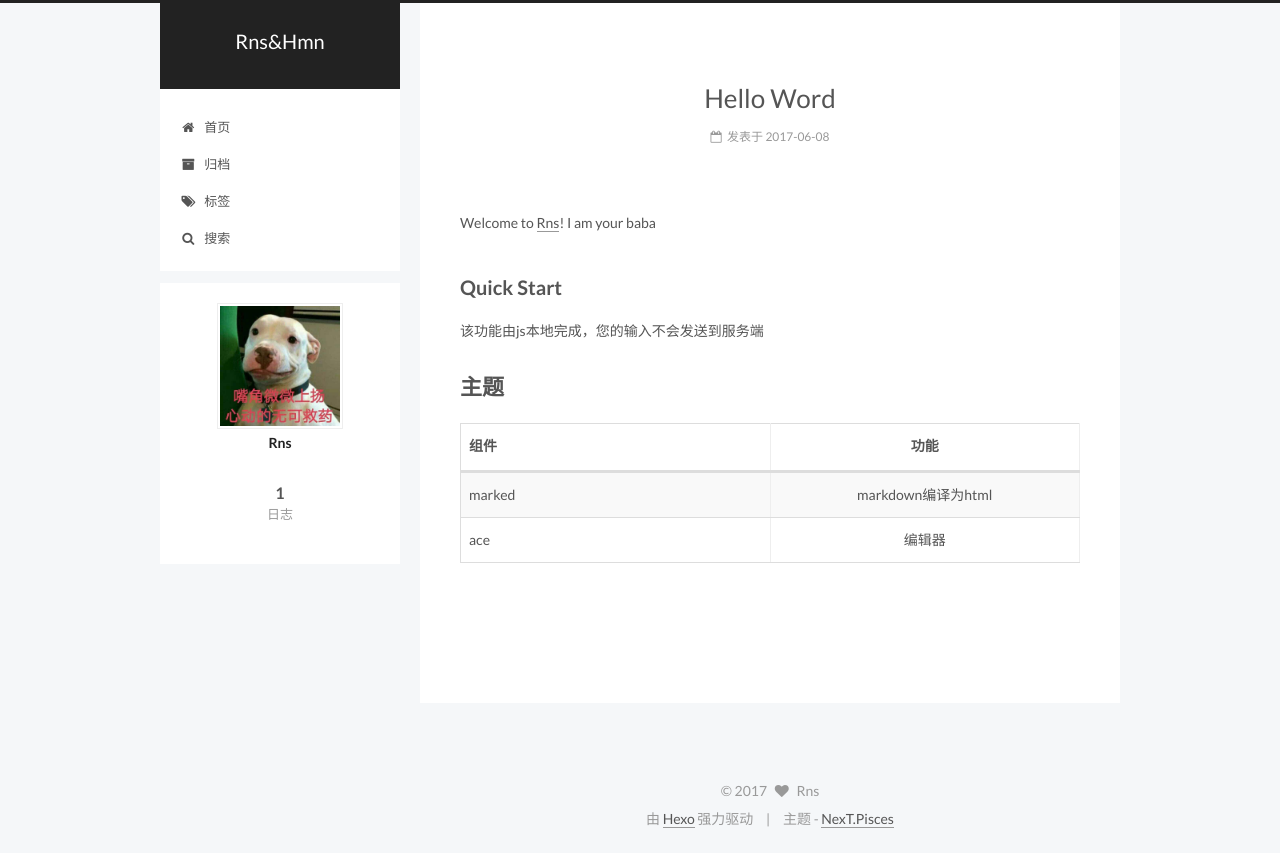
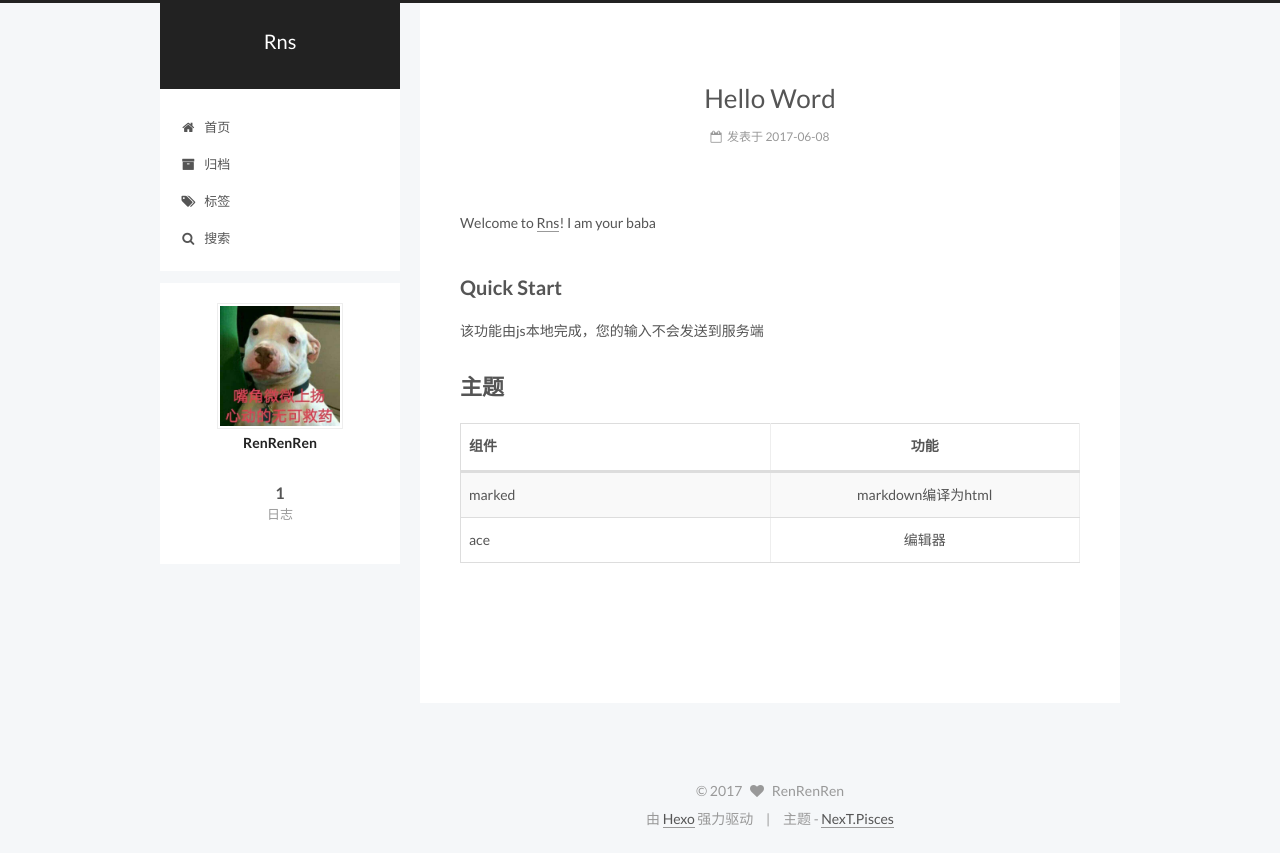
Before and after one commit to KochamCie/comBlog, a plain HTML site: page index.html in a window 1280 px wide. Drawn offline with Linux system fonts and the light colour scheme.

Commit message:
Site updated: 2017-06-30 14:45:08

```diff
--- a/css/main.css
+++ b/css/main.css
@@ -1679,7 +1679,7 @@ pre .javascript .function {
   width: 4px;
   height: 4px;
   border-radius: 50%;
-  background: #13f18c;
+  background: #4bff60;
 }
 .links-of-blogroll {
   font-size: 13px;
--- a/index.html
+++ b/index.html
@@ -94,11 +94,11 @@
 
 
 <meta property="og:type" content="website">
-<meta property="og:title" content="Rns&amp;Hmn">
+<meta property="og:title" content="Rns">
 <meta property="og:url" content="http://www.beelego.com/index.html">
-<meta property="og:site_name" content="Rns&amp;Hmn">
+<meta property="og:site_name" content="Rns">
 <meta name="twitter:card" content="summary">
-<meta name="twitter:title" content="Rns&amp;Hmn">
+<meta name="twitter:title" content="Rns">
 
 
 
@@ -132,7 +132,7 @@
 
 
 
-  <title>Rns&Hmn</title>
+  <title>Rns</title>
 </head>
 
 <body itemscope itemtype="http://schema.org/WebPage" lang="zh-Hans">
@@ -171,7 +171,7 @@
     <div class="custom-logo-site-title">
       <a href="/"  class="brand" rel="start">
         <span class="logo-line-before"><i></i></span>
-        <span class="site-title">Rns&Hmn</span>
+        <span class="site-title">Rns</span>
         <span class="logo-line-after"><i></i></span>
       </a>
     </div>
@@ -295,13 +295,13 @@
     <link itemprop="mainEntityOfPage" href="http://www.beelego.com/2017/06/08/hello-world/">
 
     <span hidden itemprop="author" itemscope itemtype="http://schema.org/Person">
-      <meta itemprop="name" content="Rns">
+      <meta itemprop="name" content="RenRenRen">
       <meta itemprop="description" content="">
       <meta itemprop="image" content="/images/avatarme.jpg">
     </span>
 
     <span hidden itemprop="publisher" itemscope itemtype="http://schema.org/Organization">
-      <meta itemprop="name" content="Rns&Hmn">
+      <meta itemprop="name" content="Rns">
     </span>
 
 
@@ -448,8 +448,8 @@
         <div class="site-author motion-element" itemprop="author" itemscope itemtype="http://schema.org/Person">
           <img class="site-author-image" itemprop="image"
                src="/images/avatarme.jpg"
-               alt="Rns" />
-          <p class="site-author-name" itemprop="name">Rns</p>
+               alt="RenRenRen" />
+          <p class="site-author-name" itemprop="name">RenRenRen</p>
 
               <p class="site-description motion-element" itemprop="description"></p>
 
@@ -509,7 +509,7 @@
   <span class="with-love">
     <i class="fa fa-heart"></i>
   </span>
-  <span class="author" itemprop="copyrightHolder">Rns</span>
+  <span class="author" itemprop="copyrightHolder">RenRenRen</span>
 </div>
 
 
```
Also changed, not shown: 2017/06/08/hello-world/index.html (+8 -8 lines), about/index.html (+6 -6 lines), archives/2017/06/index.html (+8 -8 lines), archives/2017/index.html (+8 -8 lines), archives/index.html (+8 -8 lines), categories/index.html (+6 -6 lines), tags/index.html (+6 -6 lines).
